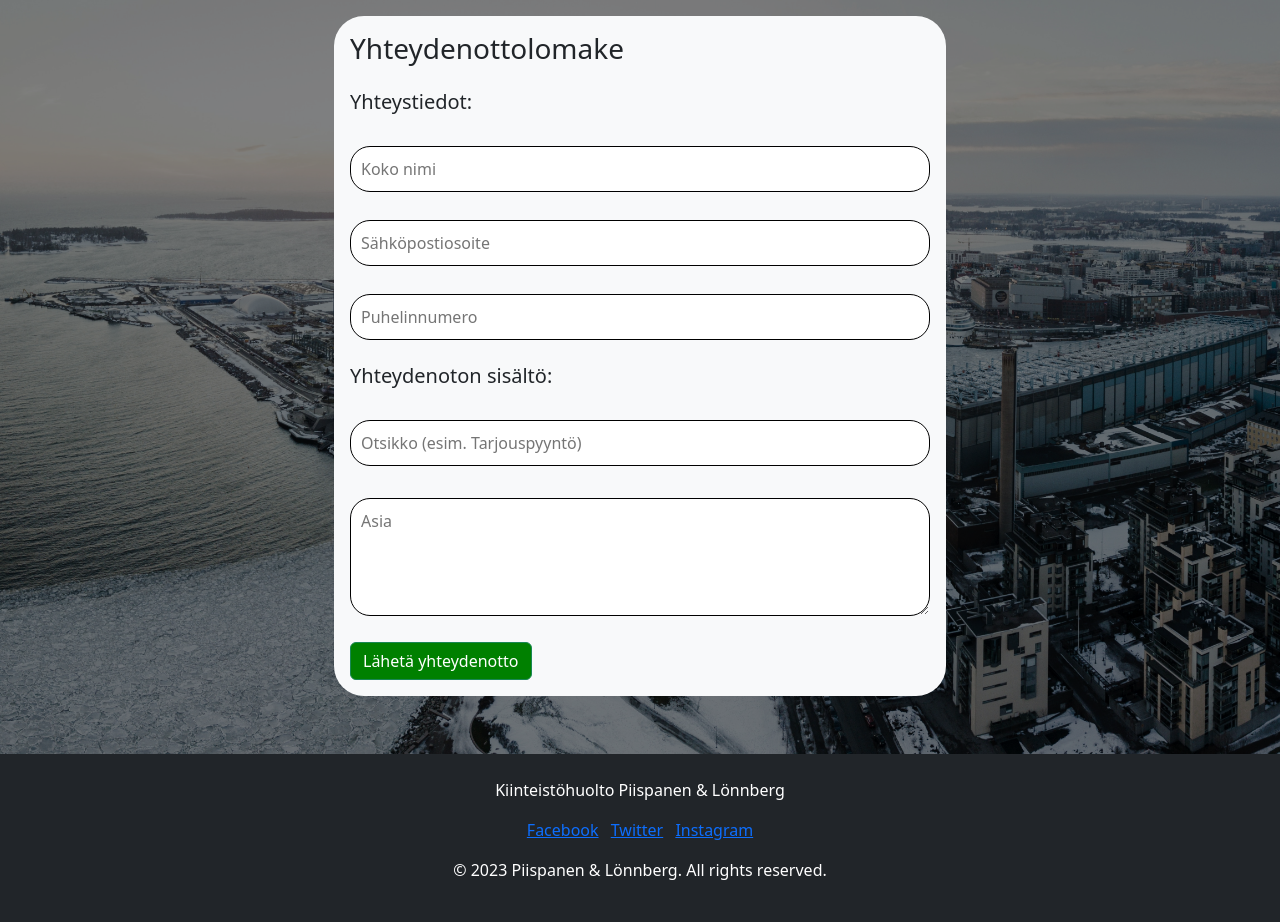
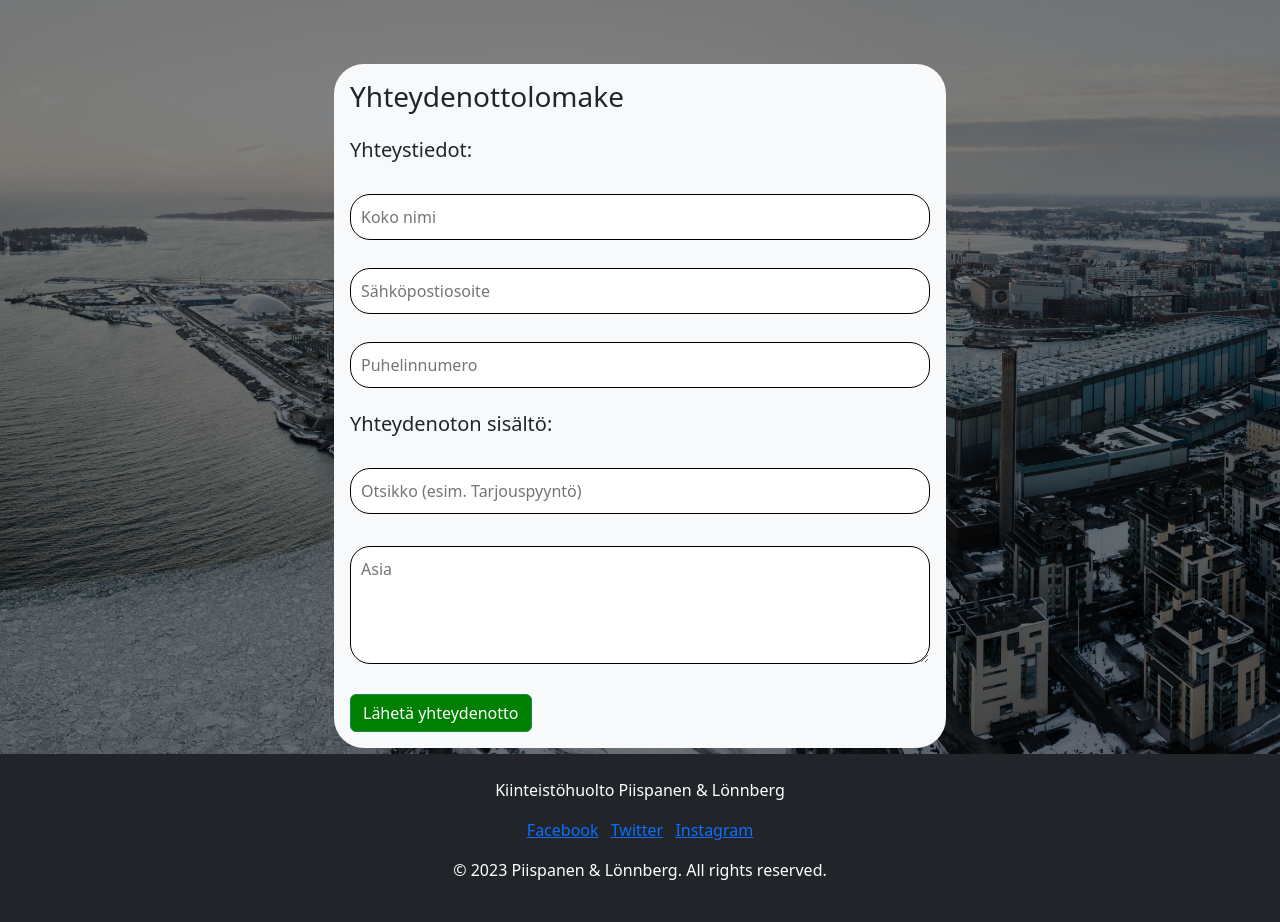
Before and after one commit to piispa24/kiinteistohuolto, a PHP site: page /contact.php in a window 1280 px wide. Shown: the part 160-1082 px from the top of the page. Run offline with PHP 8.4, Linux system fonts and the light colour scheme; some libraries are stand-ins or nearby versions.

Commit message:
index ja contact respons

```diff
--- a/contact.php
+++ b/contact.php
@@ -26,8 +26,9 @@
 ?>
 
 <div class="container-fluid container-index vh-100 p-3">
-    <div class="container-fluid d-flex align-items-center justify-content-center">
-        <div id="contactBg" class="yhtform bg-light text-dark p-3 col-sm-6">
+    <div class="container-fluid">
+
+        <div id="contactBg" class="container bg-light p-3 mt-5 col-sm-6">
             <h3 class="mb-4">Yhteydenottolomake</h3>
             <h5>Yhteystiedot:</h5>
             <form id="yhteydenottoLomake" method="POST" action="contact.php">
@@ -53,7 +54,7 @@
                 <textarea type="text" class="form inputSarake col-sm-12" id="yhteysAsia" placeholder="Asia" name="asia" rows="4"></textarea>
             </div>
 
-                <button name="talleta" id="yhteysBtn" type="submit" class="btn btn-success mt-1">Lähetä yhteydenotto</button>
+            <button name="talleta" id="yhteysBtn" type="submit" class="btn btn-success mt-2">Lähetä yhteydenotto</button>
             </form>
         </div>
     </div>
--- a/index.php
+++ b/index.php
@@ -1,6 +1,8 @@
 <?php require "header.php"; ?>
 
 <div class="container-fluid container-index vh-100">
+
+ <div class="container" style="background-color:transparent">
 
 
 <div class="row pt-5">
@@ -19,6 +21,7 @@
 
   </div>
 </div>
+</div>
 
 
 
--- a/styles/style.css
+++ b/styles/style.css
@@ -94,7 +94,7 @@ body {
 
 @media (max-width: 768px) {
   .indextext {
-    padding-left: 10%;
+    padding-left: 8%;
     padding-top: 15%;
   }
 }
```
Also changed, not shown: data.json (+1 -1 lines). Lines whose indentation alone changed are shown as unchanged.
